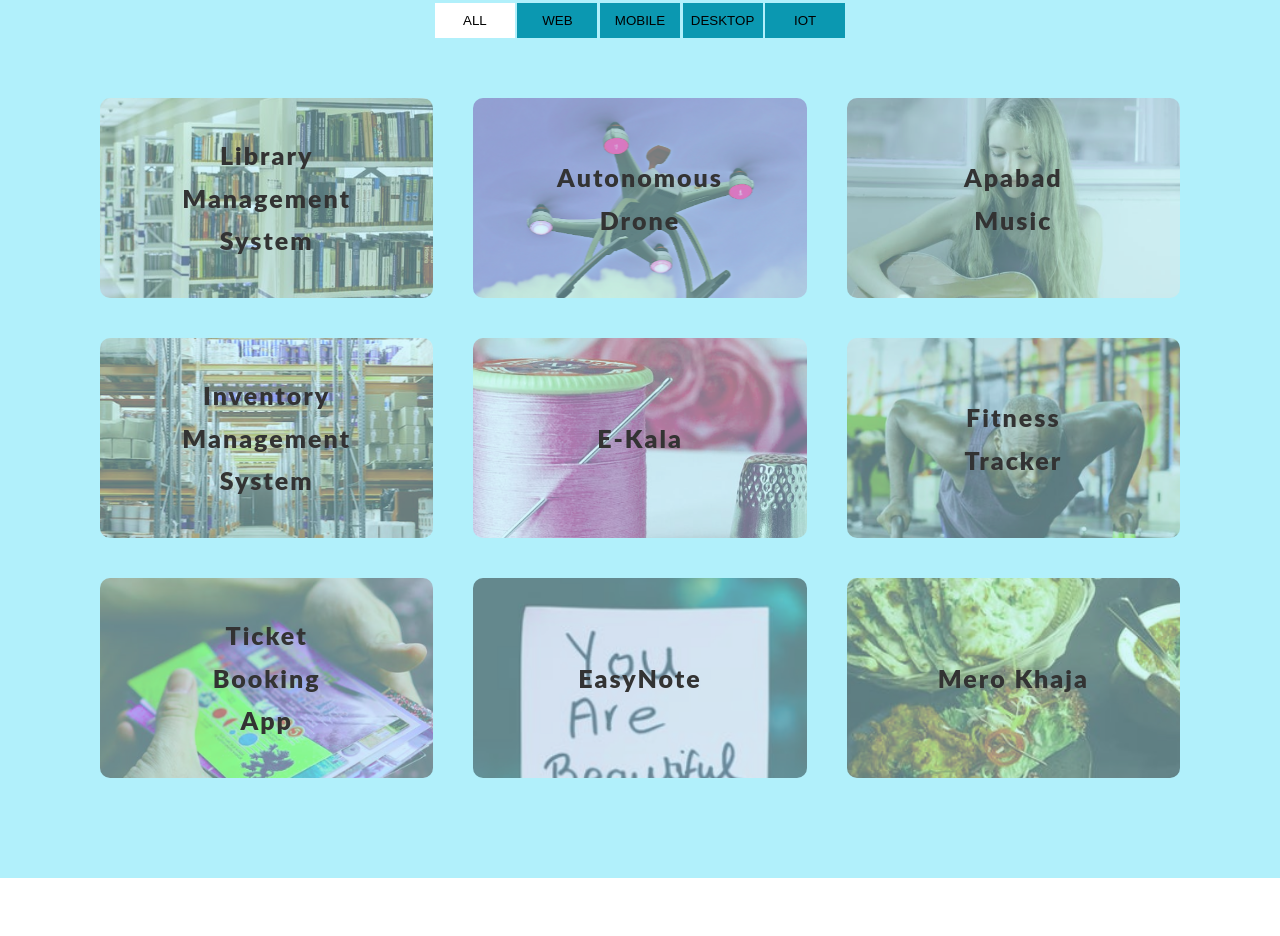
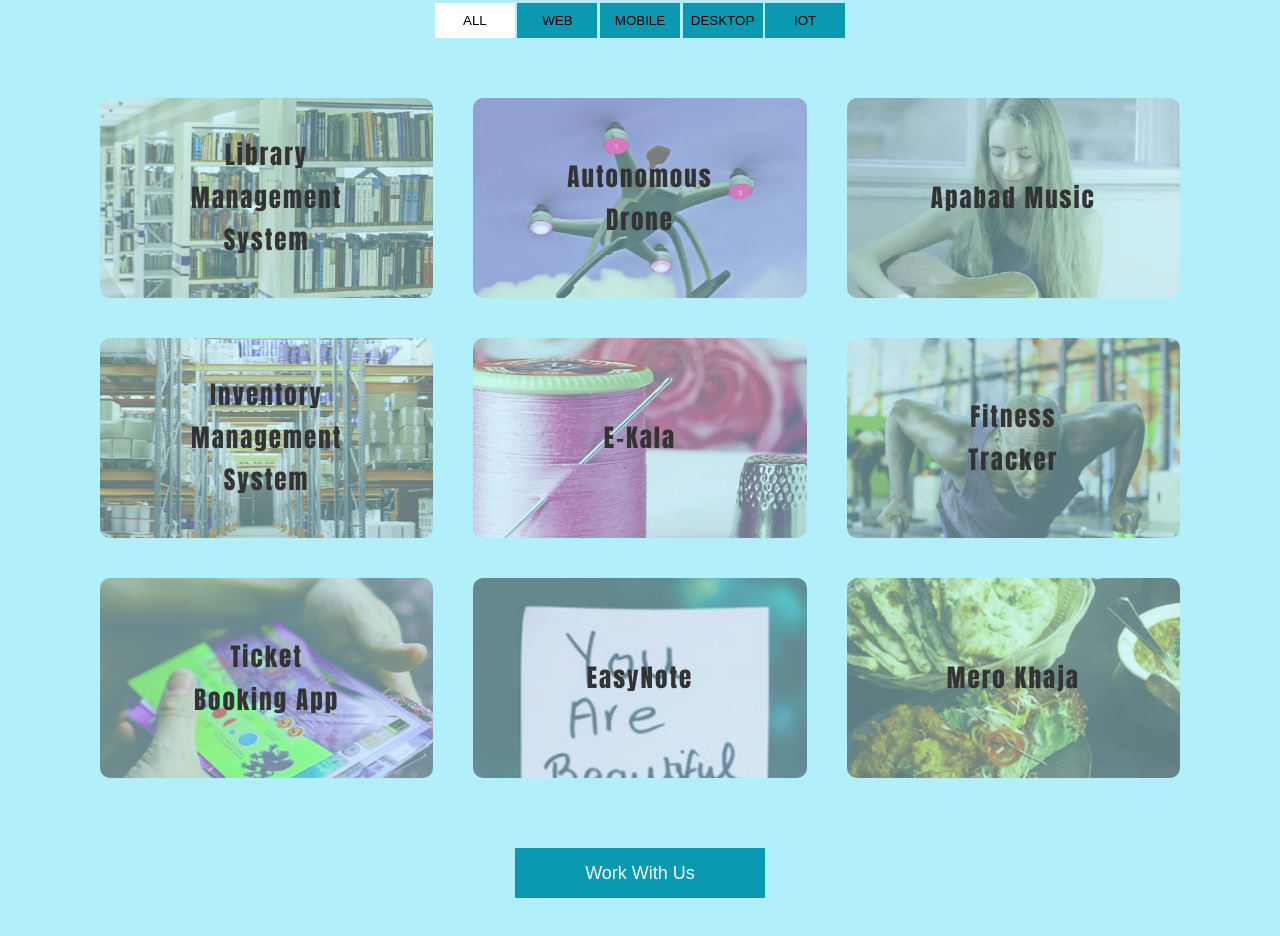
Before and after one commit to ashokcpg/encoders, a website: page index.html in a window 1280 px wide. Shown: the part 2257-3193 px from the top of the page. Before the commit the page ends 3135 px from the top, so only its background shows below. Drawn offline with Linux system fonts and the light colour scheme; a web font is replaced by a local one.

Commit message:
Javascript Checkpoint

```diff
--- a/index.html
+++ b/index.html
@@ -368,7 +368,7 @@
 				</div>
 				<!--End of First Project -->
 				<!--Start of Second Project -->
-				<div class="portfolio__project-container">
+				<div class="portfolio__project-container" data-id="desktop">
 					<img
 						src="./img/project-2.png"
 						alt="Project 1 Picture"
@@ -381,7 +381,7 @@
 				</div>
 				<!--End of Second Project -->
 				<!--Start of Fourth Project -->
-				<div class="portfolio__project-container">
+				<div class="portfolio__project-container" data-id="web">
 					<img
 						src="./img/project-4.png"
 						alt="Project 4 Picture"
@@ -394,7 +394,7 @@
 				</div>
 				<!--End of Fourth Project -->
 				<!--Start of Fifth Project -->
-				<div class="portfolio__project-container">
+				<div class="portfolio__project-container" data-id="desktop">
 					<img
 						src="./img/project-5.png"
 						alt="Project 5 Picture"
@@ -415,7 +415,7 @@
 						alt="Project 6 Picture"
 						class="portfolio__project-img"
 					/>
-					<span class="portfolio__project-title">E-Kala</span>
+					<span class="portfolio__project-title" data-id="web">E-Kala</span>
 					<a href="#">
 						<button class="btn-see-more">See More</button>
 					</a>
@@ -428,7 +428,9 @@
 						alt="Project 7 Picture"
 						class="portfolio__project-img"
 					/>
-					<span class="portfolio__project-title">Fitness Tracker</span>
+					<span class="portfolio__project-title" data-id="mobile"
+						>Fitness Tracker</span
+					>
 					<a href="#">
 						<button class="btn-see-more">See More</button>
 					</a>
@@ -441,14 +443,16 @@
 						alt="Project 8 Picture"
 						class="portfolio__project-img"
 					/>
-					<span class="portfolio__project-title">Ticket Booking App</span>
+					<span class="portfolio__project-title" data-id="mobile"
+						>Ticket Booking App</span
+					>
 					<a href="#">
 						<button class="btn-see-more">See More</button>
 					</a>
 				</div>
 				<!--End of 8th Project -->
 				<!--Start of 9th Project -->
-				<div class="portfolio__project-container">
+				<div class="portfolio__project-container" data-id="mobile">
 					<img
 						src="./img/project-9.png"
 						alt="Project 9 Picture"
@@ -467,13 +471,18 @@
 						alt="Project 3 Picture"
 						class="portfolio__project-img"
 					/>
-					<span class="portfolio__project-title">Mero Khaja</span>
+					<span class="portfolio__project-title" data-id="mobile"
+						>Mero Khaja</span
+					>
 					<a href="#">
 						<button class="btn-see-more">See More</button>
 					</a>
 				</div>
 				<!--End of Third Project -->
 			</div>
+			<a href="#contact">
+				<button class="btn-primary btn-third">Work With Us</button>
+			</a>
 		</section>
 
 		<!-- Portfolio Section Ends -->
--- a/sass/components/_button.scss
+++ b/sass/components/_button.scss
@@ -22,6 +22,14 @@
 	background-color: $color-second-dark;
 	&:hover {
 		border: 2px solid $color-second-dark;
+	}
+}
+.btn-third {
+	margin-top: 5rem;
+	background-color: $color-fourth-dark;
+	&:hover {
+		border: 2px solid $color-fourth-dark;
+		color: $color-fourth-dark;
 	}
 }
 .btn-small {
--- a/sass/layout/_portfolio.scss
+++ b/sass/layout/_portfolio.scss
@@ -58,6 +58,7 @@
 			font-weight: 900;
 			letter-spacing: 2px;
 			color: $color-grey-dark-1;
+			font-family: Impact, Haettenschweiler, "Arial Narrow Bold", sans-serif;
 		}
 		& button {
 			position: absolute;
```
Also changed, not shown: css/style.css.
